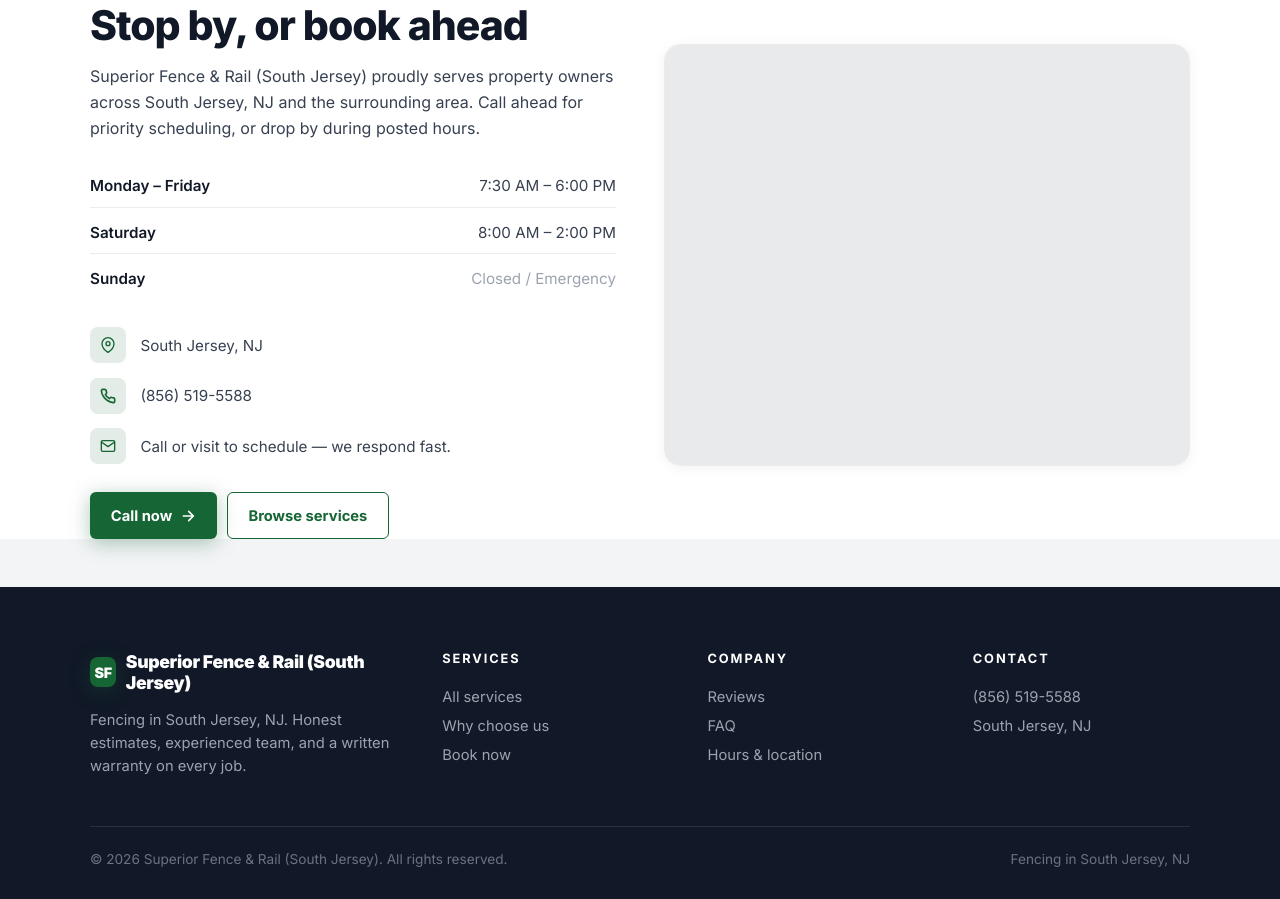
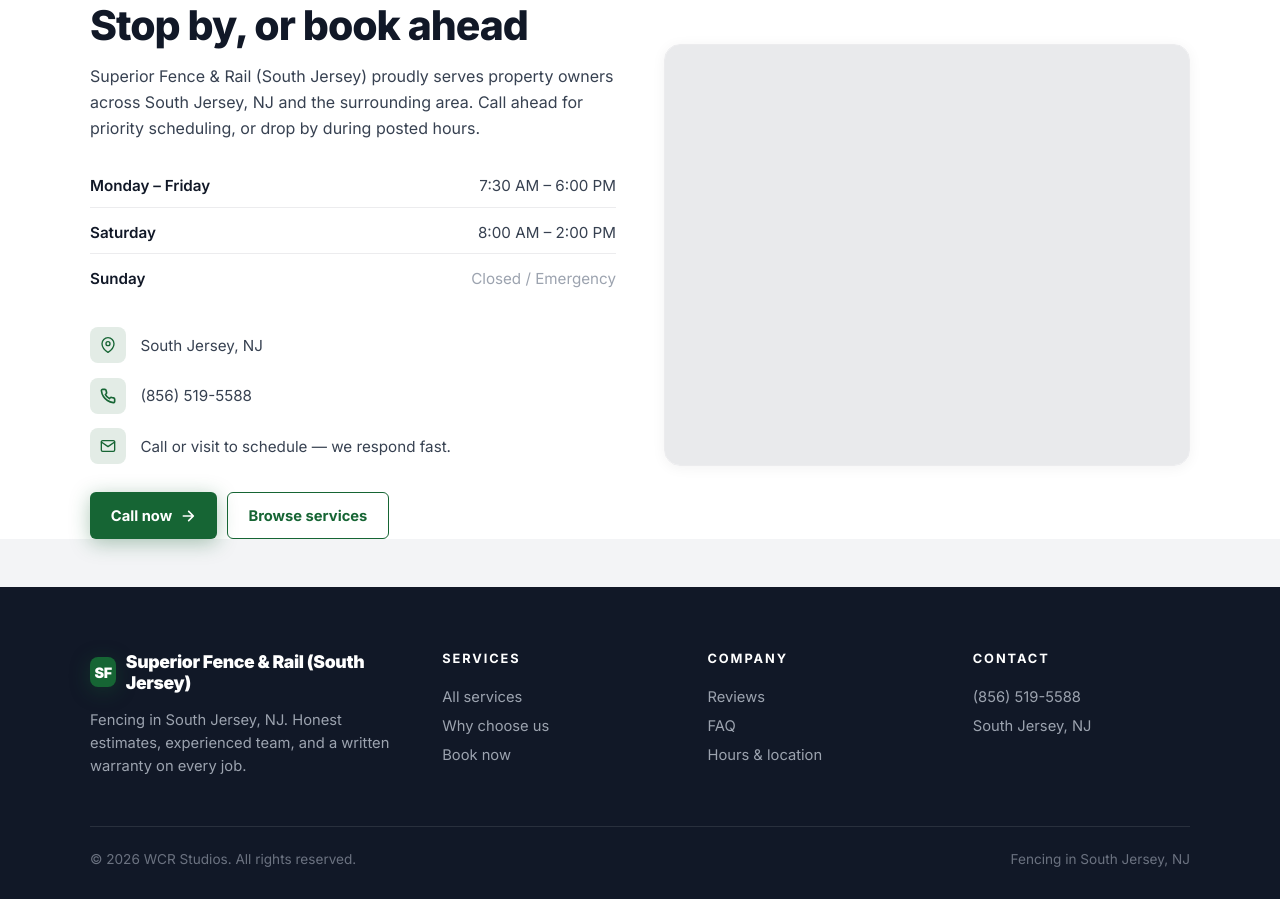
Before and after one commit to Wrenbjor/trades--superior-fence-and-rail-south-jersey, a plain HTML site: page index.html in a window 1280 px wide. Shown: the part 4744-5643 px from the top of the page. Drawn offline with nearby package versions, Linux system fonts and the light colour scheme; no server answers.

Commit message:
Update site

```diff
--- a/index.html
+++ b/index.html
@@ -605,7 +605,7 @@ footer{background:#111827;color:#cbd5d1;padding:4rem 2rem 2rem}
     </div>
   </div>
   <div class="foot-bottom">
-    <div>&copy; 2026 Superior Fence &amp; Rail (South Jersey). All rights reserved.</div>
+    <div>&copy; 2026 WCR Studios. All rights reserved.</div>
     <div>Fencing in South Jersey, NJ</div>
   </div>
 </footer>
```
